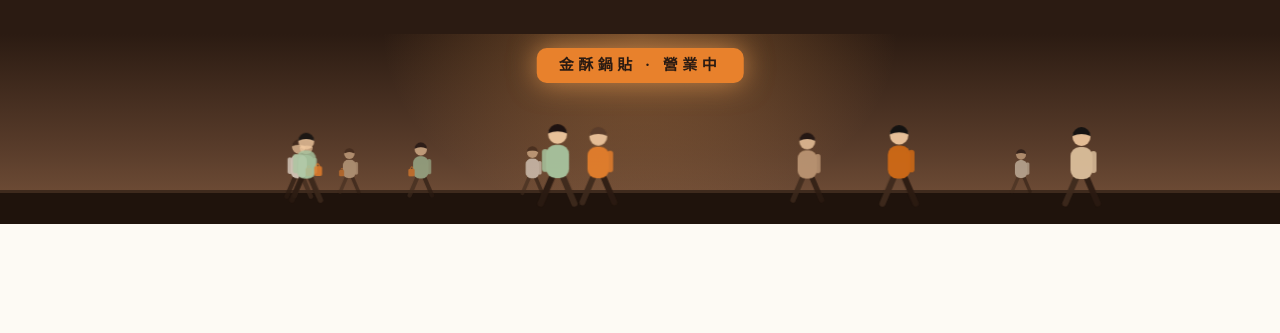
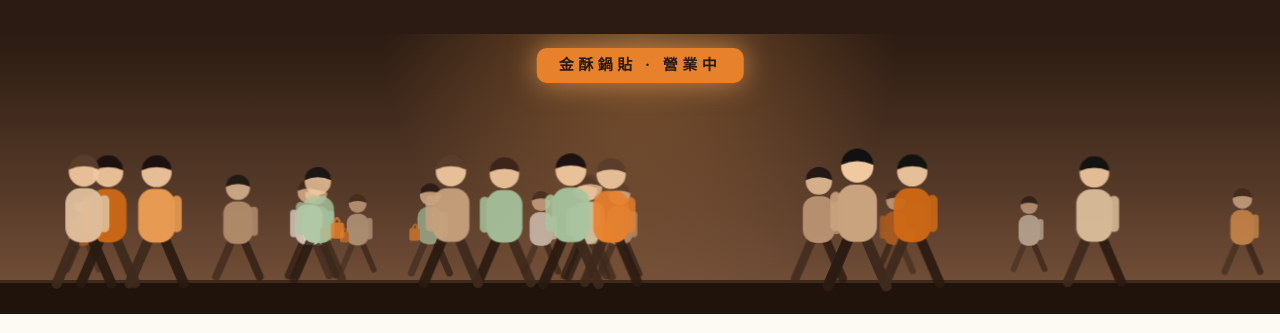
Before and after one commit to nccurmi034/nccufood, a plain HTML site: page index.html in a window 1280 px wide. Shown: the part 1360-1693 px from the top of the page. Drawn offline with nearby package versions, Linux system fonts and the light colour scheme; animation ran at ten frames a second.

Commit message:
Street animation: more and larger people
Co-Authored-By: Claude Sonnet 5.5 <noreply@anthropic.com>
Claude-Session: https://claude.ai/code/session_01TMbppAdpc35gNkyTAvpiPp

```diff
--- a/index.html
+++ b/index.html
@@ -32,7 +32,7 @@
   @keyframes toast { from{opacity:0;transform:translateY(12px)} to{opacity:1;transform:none} }
 
   /* ===== 人來人往動畫 ===== */
-  #street{position:relative;height:190px;overflow:hidden;background:linear-gradient(180deg,#2b1b12 0%,#5a3d2b 62%,#7a553c 100%)}
+  #street{position:relative;height:280px;overflow:hidden;background:linear-gradient(180deg,#2b1b12 0%,#5a3d2b 62%,#7a553c 100%)}
   #street .glow{position:absolute;left:50%;top:0;transform:translateX(-50%);width:min(520px,90%);height:100%;background:radial-gradient(ellipse at 50% 0,rgba(242,162,85,.35),transparent 70%)}
   #street .sign{position:absolute;left:50%;top:14px;transform:translateX(-50%);padding:6px 22px;border-radius:10px;background:#e8812c;color:#2b1b12;font-family:"Noto Serif TC",serif;font-weight:900;letter-spacing:.3em;font-size:15px;box-shadow:0 0 28px rgba(242,162,85,.7);white-space:nowrap}
   #street .ground{position:absolute;left:0;right:0;bottom:0;height:34px;background:#1f130c;border-top:3px solid #3e2a1d}
@@ -574,17 +574,17 @@
     const box = document.getElementById('walkers'); if (!box) return;
     const clothes = ['#e8812c', '#f8f1e4', '#d06a16', '#efe4cf', '#f2a255', '#a8c5a0', '#c9a27e', '#e0c3a0'];
     const hair = ['#1a1010', '#3a2418', '#5a3d2b', '#111'];
-    const N = 12;
+    const N = 26;
     for (let i = 0; i < N; i++) {
       const right = Math.random() < .5;
       const depth = Math.random();                       // 0 遠 ~ 1 近
-      const scale = .55 + depth * .55;
+      const scale = .95 + depth * .85;
       const cloth = clothes[Math.floor(Math.random() * clothes.length)];
       const hr = hair[Math.floor(Math.random() * hair.length)];
       const bag = Math.random() < .4 ? `<rect x="29" y="40" width="9" height="11" rx="2" fill="#e8812c"/><path d="M31 40 q2-6 4 0" stroke="#e8812c" fill="none" stroke-width="1.5"/>` : '';
       const w = document.createElement('div');
       w.className = 'walker ' + (right ? 'r' : 'l');
-      w.style.cssText = `bottom:${6 + (1 - depth) * 20}px;--dur:${(26 - depth * 12 + Math.random() * 6).toFixed(1)}s;--delay:${(-Math.random() * 30).toFixed(1)}s;--i:${i};opacity:${(.55 + depth * .45).toFixed(2)};z-index:${Math.round(depth * 10)}`;
+      w.style.cssText = `bottom:${8 + (1 - depth) * 26}px;--dur:${(26 - depth * 12 + Math.random() * 6).toFixed(1)}s;--delay:${(-Math.random() * 30).toFixed(1)}s;--i:${i};opacity:${(.55 + depth * .45).toFixed(2)};z-index:${Math.round(depth * 10)}`;
       w.innerHTML = `<svg width="${40 * scale}" height="${90 * scale}" viewBox="0 0 40 90">
         <rect class="leg a" x="13" y="50" width="6" height="34" rx="3" fill="#2b1b12"/>
         <rect class="leg b" x="21" y="50" width="6" height="34" rx="3" fill="#3e2a1d"/>
```
